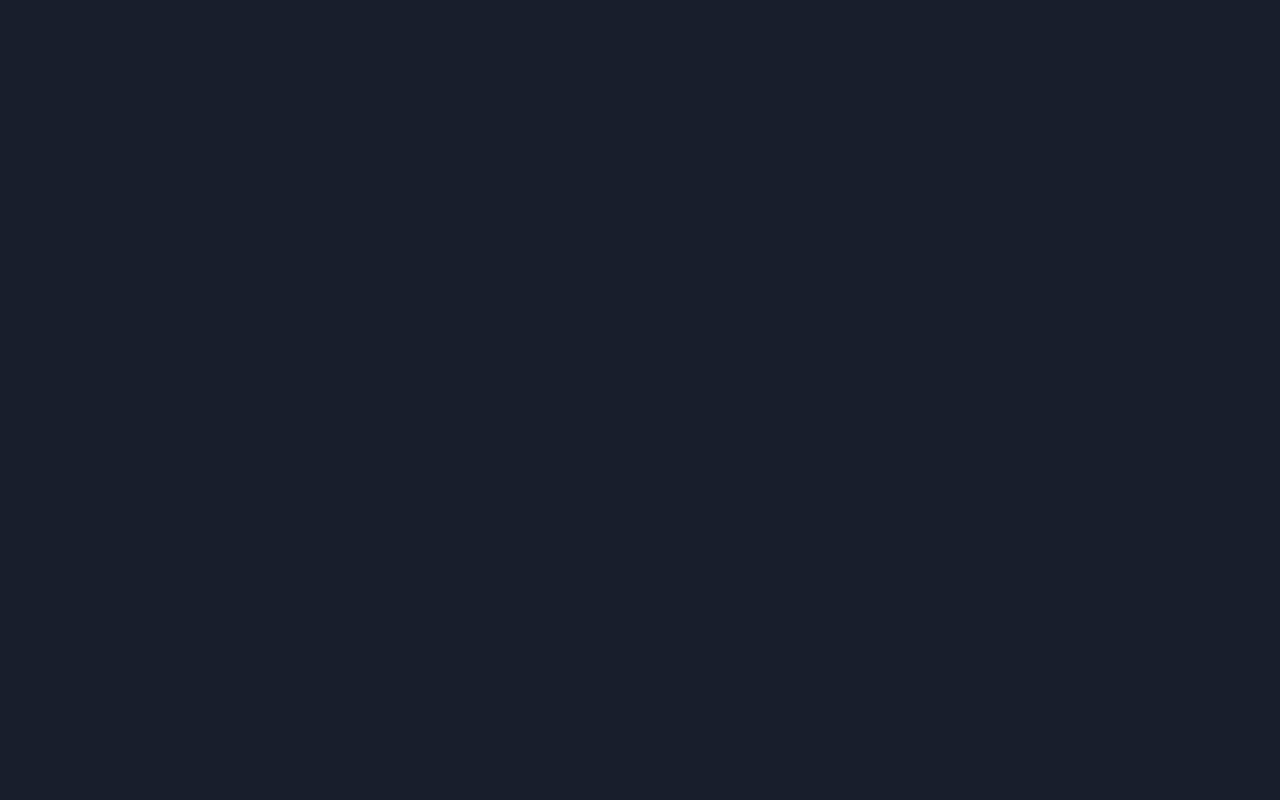
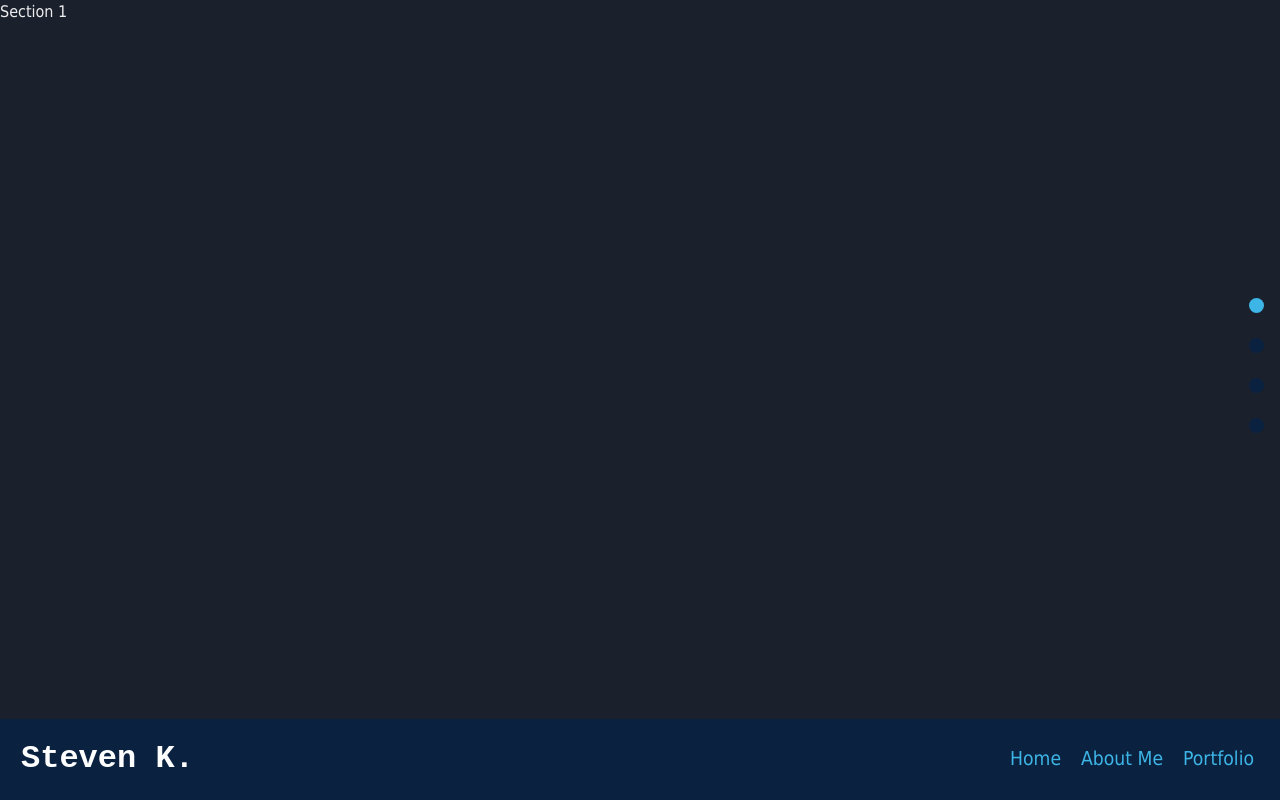
Before and after one commit to Klinefelters/klinefelters.github.io, a React (Vite) app: page / in a window 1280 px wide. Built offline with nearby package versions, Linux system fonts and the light colour scheme.

Commit message:
General layout and scrolling

```diff
--- a/src/App.jsx
+++ b/src/App.jsx
@@ -1,37 +1,25 @@
-import {ChakraProvider, extendTheme} from '@chakra-ui/react';
+import {
+  createBrowserRouter,
+  createRoutesFromElements,
+  Route,
+  RouterProvider
+} from 'react-router-dom'
 
-const colors = {
-  brand: {
-    900: '#0A2240',
-    600: '#004B98',
-    300: '#3DB5E6',
-    grey: '#C8C8C8',
-    green: '#61BF1A',
-    red: '#E1261C',
-  },
-}
+// layouts and pages
+import RootLayout from './layouts/RootLayout'
+import Home from './pages/Home'
 
-
-const fonts = {
-  body: 'Tahoma',
-  heading: 'Courier New'
-}
-
-const theme = extendTheme({
-  config: {
-    initialColorMode: 'dark',
-    useSystemColorMode: false,
-  },
-  colors,
-  fonts,
-});
-
-// if (localStorage.getItem('chakra-ui-color-mode') === 'light') localStorage.removeItem('chakra-ui-color-mode');
+// router and routes
+const router = createBrowserRouter(
+  createRoutesFromElements(
+    <Route path="/" element={<RootLayout />}>
+      <Route index element={<Home />} />
+    </Route>
+  )
+)
 
 export default function App() {
-
   return (
-    <ChakraProvider theme={theme}>
-    </ChakraProvider>
-  );
+    <RouterProvider router={router} />
+  )
 }
--- /dev/null
+++ b/src/components/Scrollbar.jsx
@@ -0,0 +1,85 @@
+import { Circle, VStack, Text, Flex } from "@chakra-ui/react"
+import { useState, useEffect } from "react"
+
+export default function Scrollbar({ refs }) {
+    const [hoveredKey, setHoveredKey] = useState(null);
+    const [activeKey, setActiveKey] = useState(Object.keys(refs)[0]);
+    const [hovered, setHovered] = useState(false);
+
+    useEffect(() => {
+        const handleKeyDown = (event) => {
+            event.preventDefault();
+
+            const keys = Object.keys(refs);
+            const currentIndex = keys.indexOf(activeKey);
+
+            if (event.key === 'ArrowUp' && currentIndex > 0) {
+                handleClick(keys[currentIndex - 1], refs[keys[currentIndex - 1]]);
+            } else if (event.key === 'ArrowDown' && currentIndex < keys.length - 1) {
+                handleClick(keys[currentIndex + 1], refs[keys[currentIndex + 1]]);
+            }
+        };
+
+        let lastExecution = Date.now();
+
+        const handleWheel = (event) => {
+            event.preventDefault();
+
+            const keys = Object.keys(refs);
+            const currentIndex = keys.indexOf(activeKey);
+
+            if (Date.now() - lastExecution > 250) {
+                if (event.deltaY < 0 && currentIndex > 0) {
+                    handleClick(keys[currentIndex - 1], refs[keys[currentIndex - 1]]);
+                    lastExecution = Date.now();
+                } else if (event.deltaY > 0 && currentIndex < keys.length - 1) {
+                    handleClick(keys[currentIndex + 1], refs[keys[currentIndex + 1]]);
+                    lastExecution = Date.now();
+                }
+            }
+        };
+
+        window.addEventListener('keydown', handleKeyDown);
+        window.addEventListener('wheel', handleWheel, { passive: false });
+
+        return () => {
+            window.removeEventListener('keydown', handleKeyDown);
+            window.removeEventListener('wheel', handleWheel);
+        };
+    }, [activeKey, refs]);
+
+    const handleClick = (key, ref) => {
+        setActiveKey(key)
+        ref.current.scrollIntoView({ behavior: 'smooth' })
+    }
+
+    return (
+        <Flex
+            position="fixed"
+            right="0"
+            h="calc(100vh - 70px)"
+            alignItems="center"
+            onMouseEnter={() => setHovered(true)}
+            onMouseLeave={() => setHovered(false)}
+        >
+        <VStack spacing={4}>
+            {Object.entries(refs).map(([key, ref]) => (
+            <Flex
+                key={key}
+                onClick={() => handleClick(key, ref)}
+                alignItems="center"
+                onMouseEnter={() => handleClick(key, ref)}
+                onMouseLeave={() => setHoveredKey(null)}
+            >
+                <Text mr="1em" opacity={(activeKey === key && hovered )||hoveredKey === key ? 1 : 0}>{key}</Text>
+                <Circle
+                    size="15px"
+                    bg={activeKey === key ? "brand.300" : "brand.900"}
+                    mr="1em"
+                />
+            </Flex>
+            ))}
+        </VStack>
+        </Flex>
+    )
+}
--- /dev/null
+++ b/src/components/navbar/CollapsableNavbar.jsx
@@ -0,0 +1,41 @@
+import { HamburgerIcon } from "@chakra-ui/icons"
+import NavList from "./NavList"
+import {
+  Drawer,
+  DrawerBody,
+  IconButton,
+  DrawerHeader,
+  DrawerOverlay,
+  DrawerContent,
+  DrawerCloseButton,
+  useDisclosure,
+} from '@chakra-ui/react'
+import React from "react"
+
+
+export default function CollapsableNavbar() {
+  const { isOpen, onOpen, onClose } = useDisclosure()
+  const btnRef = React.useRef()
+  return (
+    <>
+      <IconButton ref={btnRef} colorScheme='blue' size="lg" onClick={onOpen} icon={<HamburgerIcon/>}>
+      </IconButton>
+      <Drawer
+        isOpen={isOpen}
+        placement='right'
+        onClose={onClose}
+        finalFocusRef={btnRef}
+        size="xs"
+      >
+        <DrawerOverlay />
+        <DrawerContent bg="brand.900">
+          <DrawerCloseButton />
+          <DrawerHeader color="brand.300">Navigation</DrawerHeader>
+          <DrawerBody>
+            <NavList />
+          </DrawerBody>
+        </DrawerContent>
+      </Drawer>
+    </>
+  )
+}
--- /dev/null
+++ b/src/components/navbar/Navbar.jsx
@@ -0,0 +1,16 @@
+import { Flex, Heading, Spacer, IconButton, useMediaQuery } from "@chakra-ui/react"
+import CollapsableNavbar from "./CollapsableNavbar"
+import NavList from "./NavList"
+import { NavLink } from "react-router-dom"
+
+export default function Navbar() {
+  const [isSmallerScreen] = useMediaQuery("(max-width: 600px)")
+
+  return (
+    <Flex as="nav" p="1em" bg = "brand.900">
+      <Heading as="h1" fontSize="2em" p="5px" color="white">Steven K.</Heading>
+      <Spacer />
+      {isSmallerScreen ? <CollapsableNavbar /> : <NavList />}
+    </Flex>
+  )
+}
--- /dev/null
+++ b/src/components/navbar/Navlist.jsx
@@ -0,0 +1,26 @@
+import { List, ListItem, useMediaQuery } from "@chakra-ui/react"
+import { NavLink } from "react-router-dom"
+
+export default function NavList(){
+  const [isLargerScreen] = useMediaQuery("(min-width: 600px)")
+
+  return(
+    <List color="brand.300" fontSize="1.2em" display="flex" flexDirection={isLargerScreen ? "row" : "column"}>
+      <ListItem p="10px">
+        <NavLink to="/">
+          Home
+        </NavLink>
+      </ListItem>
+      <ListItem p="10px">
+        <NavLink to="/">
+          About Me
+        </NavLink>
+      </ListItem>
+      <ListItem p="10px">
+        <NavLink to="/">
+          Portfolio
+        </NavLink>
+      </ListItem>
+    </List>
+  )
+}
--- /dev/null
+++ b/src/layouts/RootLayout.jsx
@@ -0,0 +1,22 @@
+import { Outlet } from "react-router-dom"
+import Navbar from "../components/navbar/Navbar"
+import { Box } from "@chakra-ui/react"
+
+export default function RootLayout() {
+  return (
+    <Box h="100vh" display="flex" flexDirection="column" overflow="hidden">
+      <Box flex="1" overflow="auto" sx={{
+        '&::-webkit-scrollbar': {
+          display: 'none',
+        },
+        '-ms-overflow-style': 'none',
+        'scrollbar-width': 'none',
+      }}>
+        <Outlet />
+      </Box>
+      <Box>
+        <Navbar />
+      </Box>
+    </Box>
+  )
+}
--- a/src/main.jsx
+++ b/src/main.jsx
@@ -1,9 +1,40 @@
 import React from 'react'
 import ReactDOM from 'react-dom/client'
 import App from './App.jsx'
+import {ChakraProvider, extendTheme} from '@chakra-ui/react';
+
+const colors = {
+  brand: {
+    900: '#0A2240',
+    600: '#004B98',
+    300: '#3DB5E6',
+    grey: '#C8C8C8',
+    green: '#61BF1A',
+    red: '#E1261C',
+  },
+}
+
+
+const fonts = {
+  body: 'Tahoma',
+  heading: 'Courier New'
+}
+
+const theme = extendTheme({
+  config: {
+    initialColorMode: 'dark',
+    useSystemColorMode: false,
+  },
+  colors,
+  fonts,
+});
+
+
 
 ReactDOM.createRoot(document.getElementById('root')).render(
   <React.StrictMode>
-    <App />
+    <ChakraProvider theme={theme}>
+      <App />
+    </ChakraProvider>
   </React.StrictMode>,
 )
--- /dev/null
+++ b/src/pages/Home.jsx
@@ -0,0 +1,38 @@
+import { Box, Text } from "@chakra-ui/react";
+import { useRef } from "react";
+import Scrollbar from "../components/Scrollbar";
+
+
+export default function Home() {
+  const ref1 = useRef(null)
+  const ref2 = useRef(null)
+  const ref3 = useRef(null)
+  const ref4 = useRef(null)
+  // Add more refs as needed
+
+  const refs = {
+      section1: ref1,
+      section2: ref2,
+      section3: ref3,
+      section4: ref4,
+      // Add more key-ref pairs as needed
+  }
+
+  return (
+    <>
+      <Scrollbar refs={refs} />
+      <Box ref={ref1} w="90vw" h="90vh">
+        <Text>Section 1</Text>
+      </Box>
+      <Box ref={ref2} w="90vw" h="90vh">
+        <Text>Section 2</Text>
+      </Box>
+      <Box ref={ref3} w="90vw" h="90vh">
+        <Text>Section 3</Text>
+      </Box>
+      <Box ref={ref4} w="90vw" h="90vh">
+        <Text>Section 4</Text>
+      </Box>
+    </>
+  );
+}
```
Also changed, not shown: package.json (+5 -2 lines), src/components/utils.js (added, +9 -0 lines), 1 other file (tests, documents, lock files or other folders).
